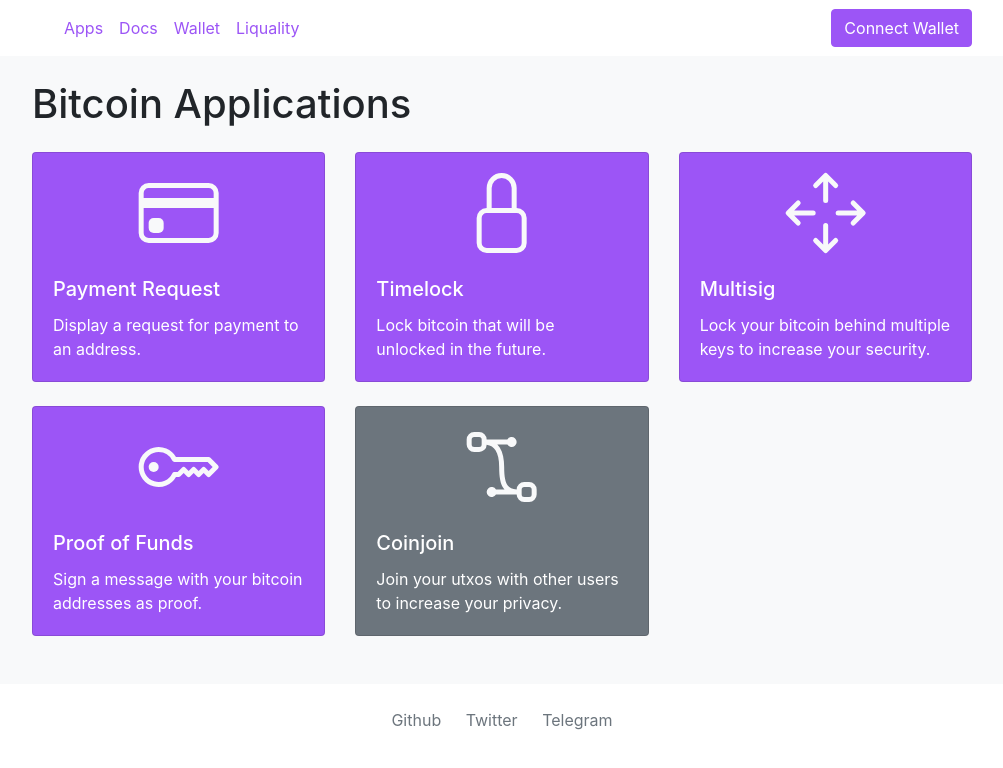
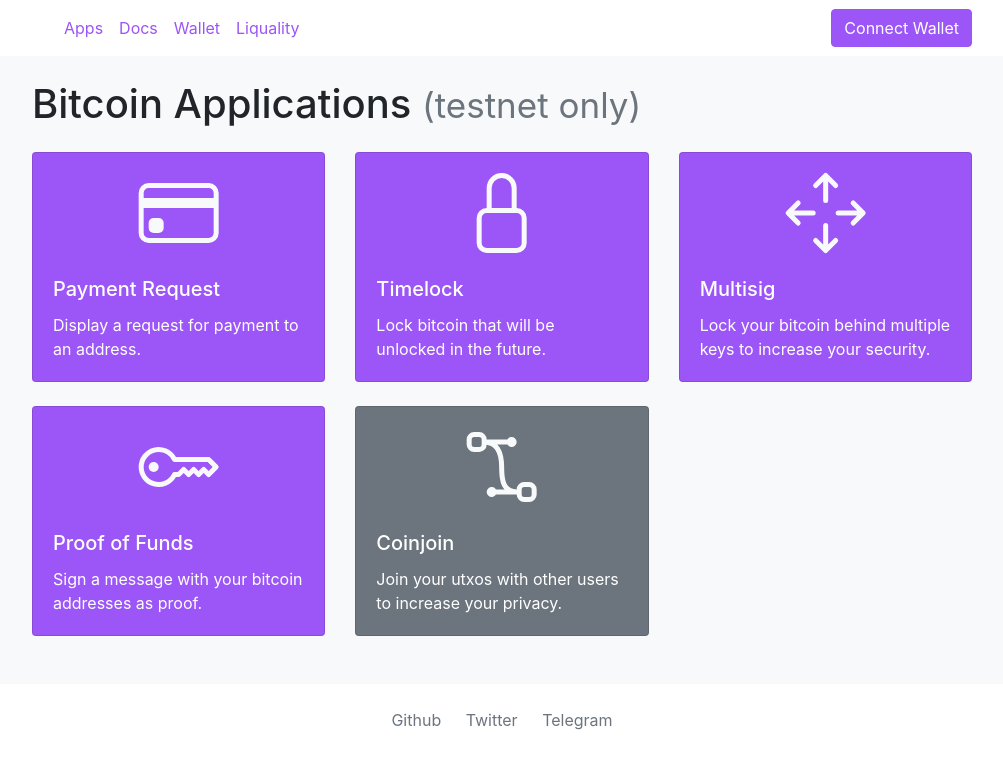
Before and after one commit to liquality/bitcoin-api-site, a Nuxt app: page /apps in a window 1280 px wide. Shown: the top 768 px of the page, without its empty margins (138-1141 px from the left). Built offline with nearby package versions, Linux system fonts and the light colour scheme; what vue-highlightjs would draw is missing.

Commit message:
add testnet only text

```diff
--- a/layouts/default.vue
+++ b/layouts/default.vue
@@ -2,11 +2,11 @@
   <div>
     <header class="container">
       <b-navbar toggleable="md" type="primary">
-        <a class="navbar-brand mr-4" href="/"><Logo class="logo" /></a>
+        <router-link to="/" class="navbar-brand mr-4"><Logo class="logo" /></router-link>
         <b-navbar-toggle target="nav-collapse"></b-navbar-toggle>
         <b-collapse id="nav-collapse" is-nav>
           <b-navbar-nav class="mr-auto">
-            <b-nav-item href="/apps">Apps</b-nav-item>
+            <b-nav-item to="/apps">Apps</b-nav-item>
             <b-nav-item target="_blank" href="https://liquality.io/documentation/web_extension/bitcoin/getting_started/">Docs</b-nav-item>
             <b-nav-item target="_blank" href="https://chrome.google.com/webstore/detail/liquality-wallet/kpfopkelmapcoipemfendmdcghnegimn">Wallet</b-nav-item>
             <b-nav-item target="_blank" href="https://liquality.io">Liquality</b-nav-item>
--- a/pages/apps/index.vue
+++ b/pages/apps/index.vue
@@ -1,6 +1,6 @@
 <template>
   <div class="apps">
-    <h1 class="mb-4">Bitcoin Applications</h1>
+    <h1 class="mb-4">Bitcoin Applications <small class="text-muted">(testnet only)</small></h1>
     <div class="row">
       <div class="col-lg-4 mb-4">
         <router-link class="link-unstyled" to="/apps/payment">
--- a/pages/apps/multisig.vue
+++ b/pages/apps/multisig.vue
@@ -1,6 +1,6 @@
 <template>
   <div>
-    <h1 class="mb-4">Multisig</h1>
+    <h1 class="mb-4">Multisig <small class="text-muted">(testnet only)</small></h1>
     <div v-if="created">
       <div class="row">
         <div class="col">
--- a/pages/apps/payment.vue
+++ b/pages/apps/payment.vue
@@ -1,6 +1,6 @@
 <template>
   <div>
-    <h1 class="mb-4">Payment</h1>
+    <h1 class="mb-4">Payment <small class="text-muted">(testnet only)</small></h1>
     <div class="row">
       <div class="col">
         <div class="row mb-2">
--- a/pages/apps/proof-of-funds.vue
+++ b/pages/apps/proof-of-funds.vue
@@ -1,5 +1,6 @@
 <template>
   <div class="proof-of-funds">
+    <h1 class="mb-4">Proof of Funds <small class="text-muted">(testnet only)</small></h1>
     <form @submit.prevent="sign">
       <div class="form-group">
         <label for="message">Message</label>
--- a/pages/apps/timelock.vue
+++ b/pages/apps/timelock.vue
@@ -1,6 +1,6 @@
 <template>
   <div>
-    <h1 class="mb-4">Timelock</h1>
+    <h1 class="mb-4">Timelock <small class="text-muted">(testnet only)</small></h1>
     <div v-if="created">
       <div class="row">
         <div class="col">
```
